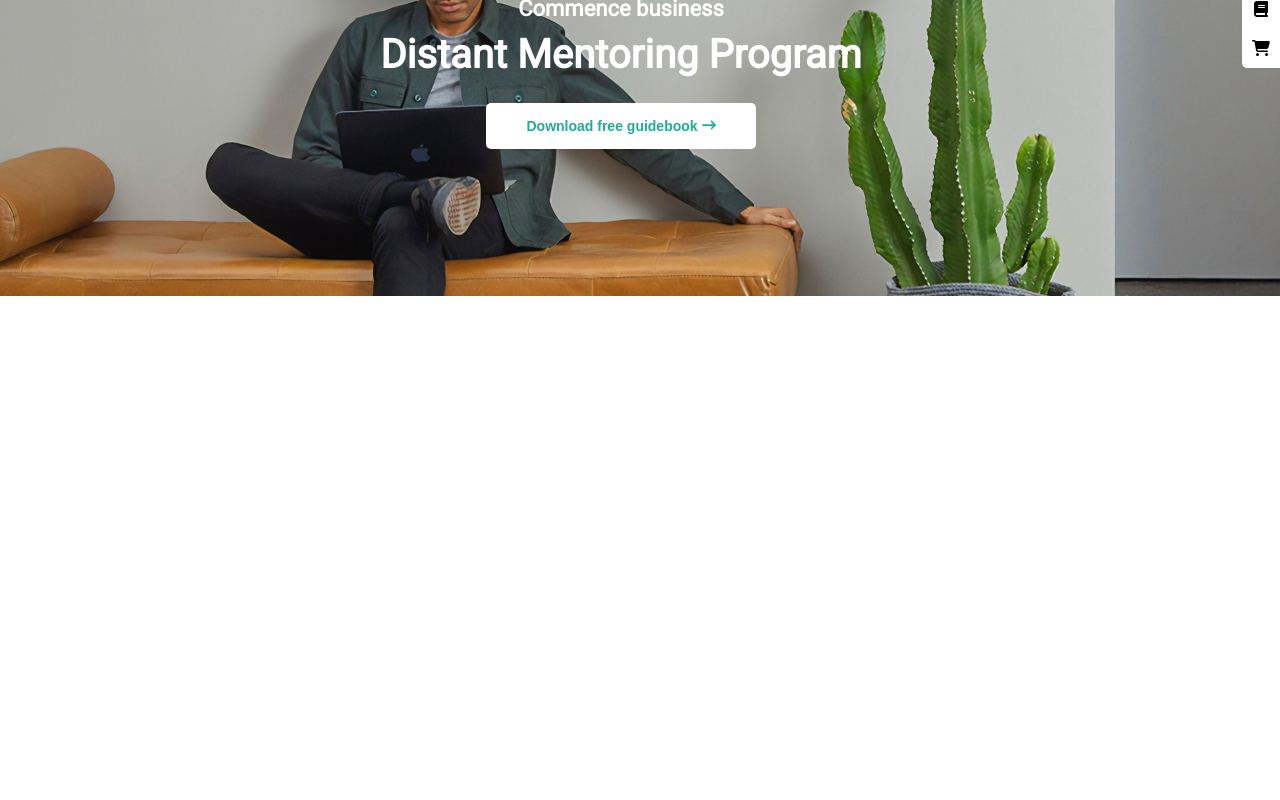
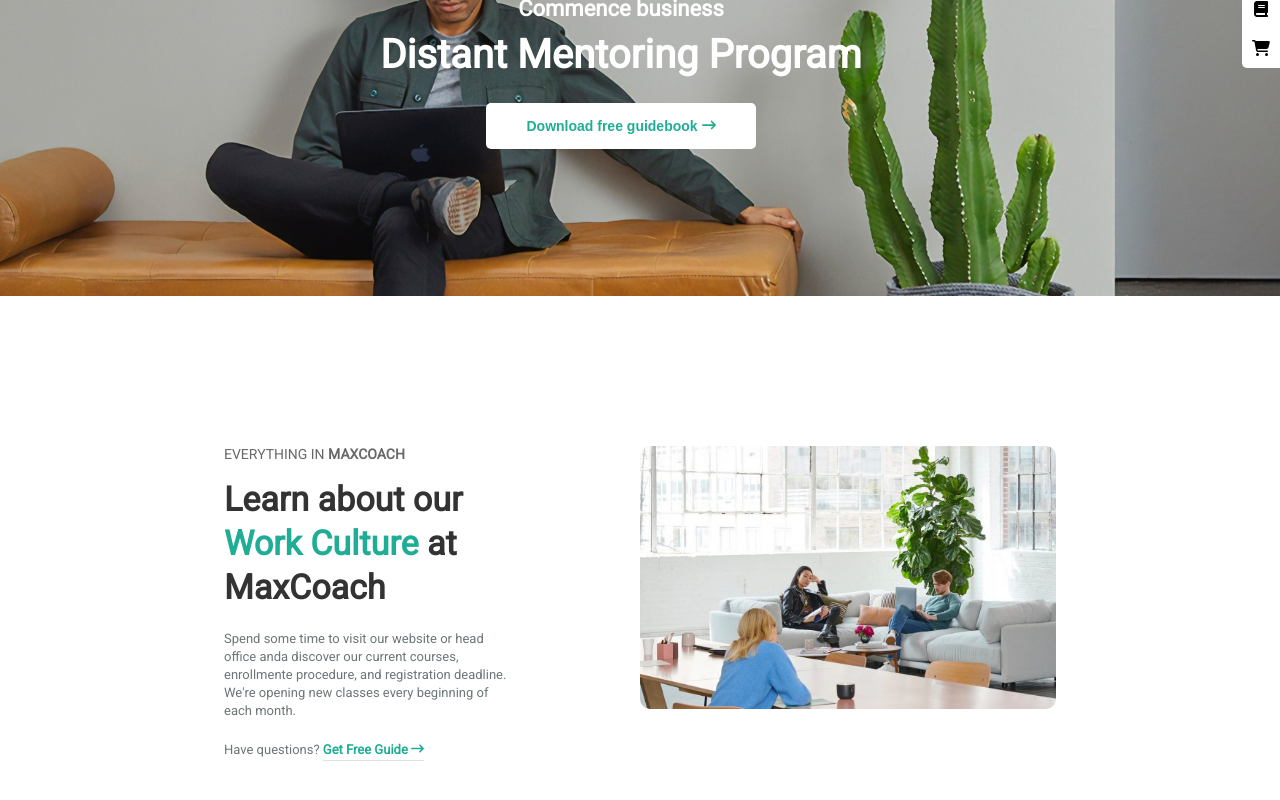
Before and after one commit to SimoneCalzari/proj-html-vuejs, a Vue app: page / in a window 1280 px wide. Shown: the part 232-1032 px from the top of the page. Before the commit the page ends 800 px from the top, so only its background shows below. Built offline with nearby package versions, Linux system fonts and the light colour scheme.

Commit message:
feat: section about us versione base

```diff
--- a/src/assets/scss/partials/_utilities.scss
+++ b/src/assets/scss/partials/_utilities.scss
@@ -1,3 +1,12 @@
 .flex {
   display: flex;
 }
+
+.upper {
+  text-transform: uppercase;
+}
+
+.container {
+  width: 65%;
+  margin: 0 auto;
+}
--- a/src/assets/scss/partials/_variables.scss
+++ b/src/assets/scss/partials/_variables.scss
@@ -1,3 +1,7 @@
 $links-head: #3f3a64;
 $search-head: #20ad96;
 $input-bkg: #f5f5f5;
+$over-title: #696969;
+$titles: #333333;
+$paragraphs: #6e7577;
+$link-underline: #e0e0e0;
--- a/src/components/Main.vue
+++ b/src/components/Main.vue
@@ -1,8 +1,10 @@
 <script>
 import Jumbo from "./Jumbo.vue";
+import MainAboutUs from "./MainAboutUs.vue";
 export default {
   components: {
     Jumbo,
+    MainAboutUs,
   },
 };
 </script>
@@ -10,6 +12,7 @@ export default {
 <template>
   <main>
     <Jumbo />
+    <MainAboutUs />
   </main>
 </template>
 
--- /dev/null
+++ b/src/components/MainAboutUs.vue
@@ -0,0 +1,88 @@
+<script>
+export default {};
+</script>
+
+<template>
+  <section>
+    <div class="container">
+      <div class="box-content flex">
+        <!-- parte sinistra con le info -->
+        <div class="box-info">
+          <h4 class="upper">Everything in <span>maxcoach</span></h4>
+          <h2>Learn about our <span>Work Culture</span> at MaxCoach</h2>
+          <p>
+            Spend some time to visit our website or head office anda discover
+            our current courses, enrollmente procedure, and registration
+            deadline. We're opening new classes every beginning of each month.
+          </p>
+          <p>
+            Have questions?
+            <a href="#">
+              Get Free Guide
+              <font-awesome-icon icon="fa-solid fa-arrow-right-long" />
+            </a>
+          </p>
+        </div>
+        <!-- parte destra con la foto -->
+        <div class="box-img">
+          <img
+            src="../assets/img/stock-full-hd-10-ohki1ayywq3cqutettrncduujpoaorifqu4relt2ts.jpg"
+            alt="About-us"
+          />
+        </div>
+      </div>
+    </div>
+  </section>
+</template>
+
+<style scoped lang="scss">
+@use "../assets/scss/partials/variables" as *;
+
+.box-content {
+  justify-content: space-between;
+  margin-top: 150px;
+  margin-bottom: 100px;
+  .box-info {
+    width: 35%;
+    h4 {
+      font-size: 14px;
+      color: $over-title;
+      margin-bottom: 15px;
+      font-weight: lighter;
+      span {
+        font-weight: bold;
+      }
+    }
+    h2 {
+      color: $titles;
+      font-size: 34px;
+      margin-bottom: 20px;
+      line-height: 1.3;
+      span {
+        color: $search-head;
+      }
+    }
+    p {
+      color: $paragraphs;
+      font-size: 13px;
+      line-height: 1.4;
+      margin-bottom: 20px;
+      a {
+        color: $search-head;
+        border-bottom: 1px solid $link-underline;
+        padding-bottom: 3px;
+        font-weight: bold;
+      }
+    }
+  }
+  .box-img {
+    width: 50%;
+    position: relative;
+    img {
+      width: 100%;
+      display: block;
+      border-radius: 10px;
+    }
+  }
+}
+</style>
```
Also changed, not shown: src/assets/img/stock-full-hd-10-ohki1ayywq3cqutettrncduujpoaorifqu4relt2ts.jpg (added).
